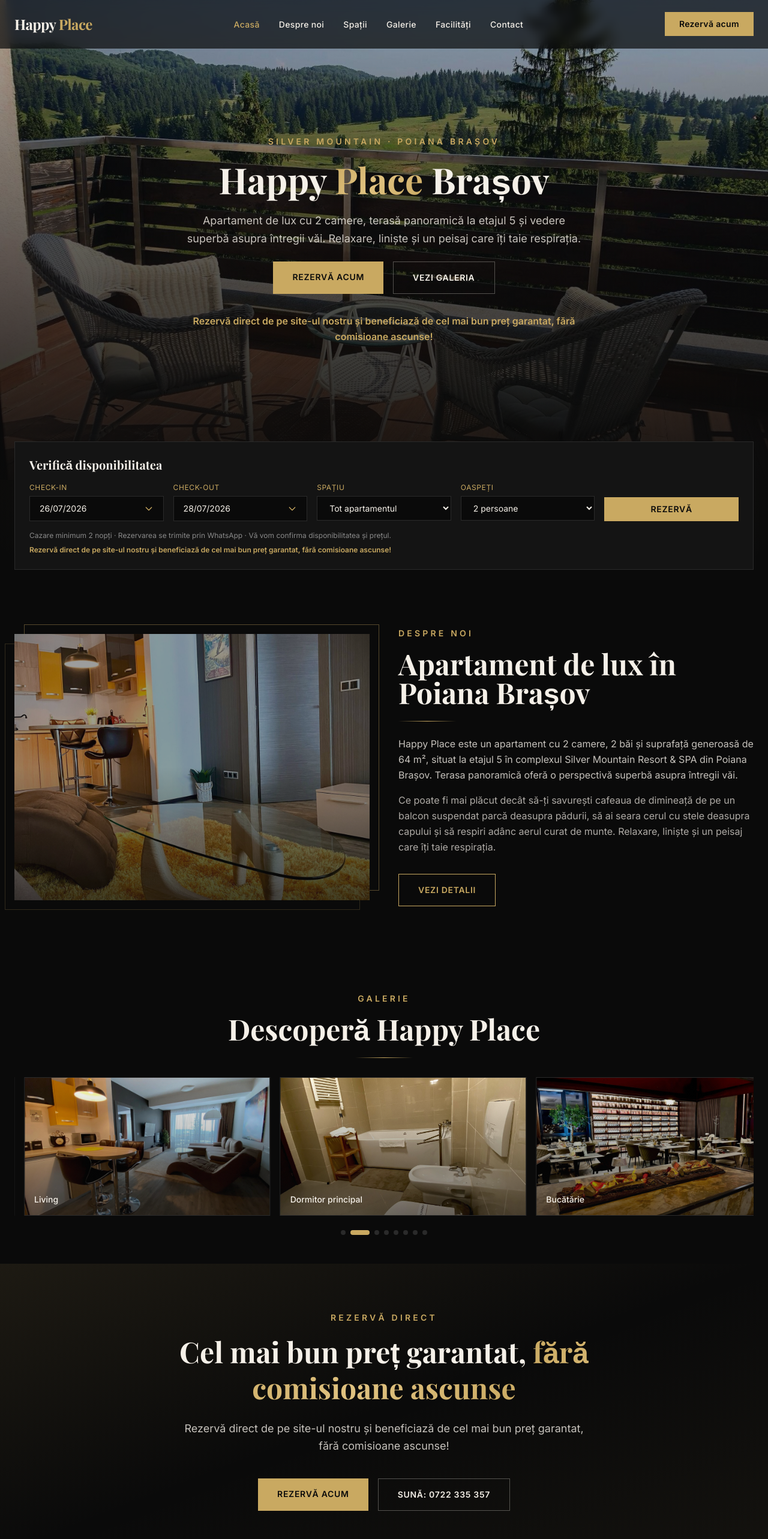
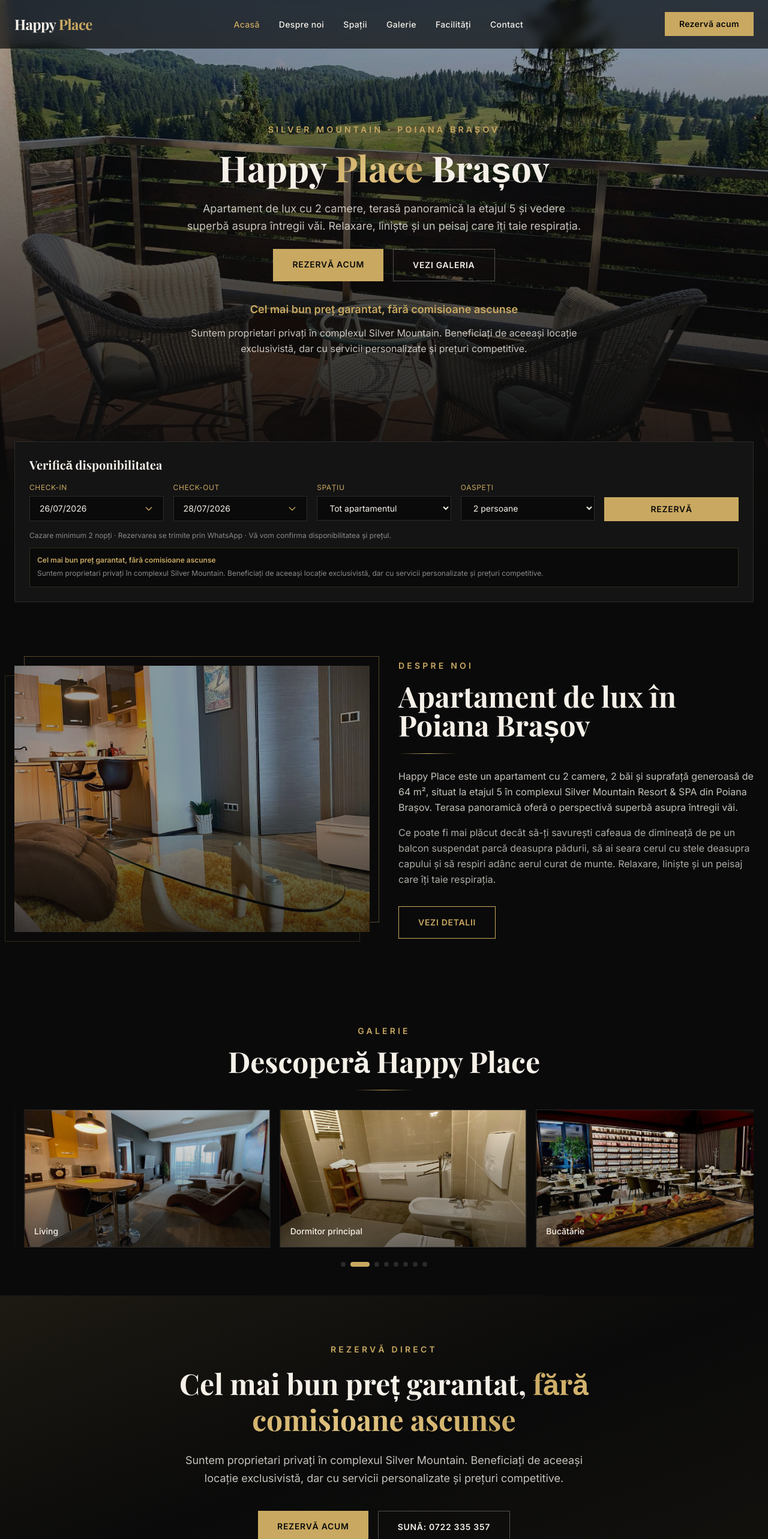
Before and after one commit to policolor-website/happyplace, a Next.js app: page / in a window 1280 px wide. Shown: the top 2566 px of the page at 60% size. Built offline with nearby package versions, Linux system fonts and the light colour scheme.

Commit message:
Mesaj "proprietari privati" in Hero, CTA, BookingEngine si Agrement
Titlu: Cel mai bun pret garantat, fara comisioane ascunse
Subtext: Suntem proprietari privati in complexul Silver Mountain.
Beneficiati de aceeasi locatie exclusivista, dar cu servicii
personalizate si preturi competitive.

```diff
--- a/src/app/agrement/page.tsx
+++ b/src/app/agrement/page.tsx
@@ -79,11 +79,13 @@ export default function AmenitiesPage() {
 
         <Reveal delay={200}>
           <div className="mt-16 p-8 bg-night-light border border-border-dark text-center">
-            <h2 className="font-display text-2xl font-bold text-cream mb-4">
-              Vrei să te bucuri de aceste facilități?
+            <h2 className="font-display text-2xl md:text-3xl font-bold text-cream mb-4">
+              Cel mai bun preț garantat, fără comisioane ascunse
             </h2>
-            <p className="text-gold text-sm md:text-base font-semibold mb-6 max-w-2xl mx-auto">
-              Rezervă direct de pe site-ul nostru și beneficiază de cel mai bun preț garantat, fără comisioane ascunse!
+            <p className="text-cream/80 text-sm md:text-base mb-6 max-w-2xl mx-auto leading-relaxed">
+              Suntem proprietari privați în complexul Silver Mountain. Beneficiați
+              de aceeași locație exclusivistă, dar cu servicii personalizate și
+              prețuri competitive.
             </p>
             <div className="flex flex-col sm:flex-row gap-4 justify-center">
               <Link
--- a/src/components/BookingEngine.tsx
+++ b/src/components/BookingEngine.tsx
@@ -124,9 +124,16 @@ export default function BookingEngine() {
       <p className="text-muted text-xs mt-4">
         Cazare minimum 2 nopți · Rezervarea se trimite prin WhatsApp · Vă vom confirma disponibilitatea și prețul.
       </p>
-      <p className="text-gold text-xs font-semibold mt-2">
-        Rezervă direct de pe site-ul nostru și beneficiază de cel mai bun preț garantat, fără comisioane ascunse!
-      </p>
+      <div className="mt-3 p-3 bg-night border border-gold/20">
+        <p className="text-gold text-xs font-semibold">
+          Cel mai bun preț garantat, fără comisioane ascunse
+        </p>
+        <p className="text-muted text-xs mt-1 leading-relaxed">
+          Suntem proprietari privați în complexul Silver Mountain. Beneficiați
+          de aceeași locație exclusivistă, dar cu servicii personalizate și
+          prețuri competitive.
+        </p>
+      </div>
     </div>
   );
 }
--- a/src/components/CTA.tsx
+++ b/src/components/CTA.tsx
@@ -18,8 +18,9 @@ export default function CTA() {
             <span className="text-gradient-gold">fără comisioane ascunse</span>
           </h2>
           <p className="text-base md:text-lg text-cream/80 mb-10 leading-relaxed max-w-2xl mx-auto">
-            Rezervă direct de pe site-ul nostru și beneficiază de cel mai bun
-            preț garantat, fără comisioane ascunse!
+            Suntem proprietari privați în complexul Silver Mountain. Beneficiați
+            de aceeași locație exclusivistă, dar cu servicii personalizate și
+            prețuri competitive.
           </p>
           <div className="flex flex-col sm:flex-row gap-4 justify-center">
             <Link
--- a/src/components/Hero.tsx
+++ b/src/components/Hero.tsx
@@ -53,12 +53,19 @@ export default function Hero() {
             Vezi galeria
           </Link>
         </div>
-        <p
-          className="text-gold text-sm md:text-base font-semibold mt-8 max-w-2xl mx-auto leading-relaxed"
+        <div
+          className="mt-8 max-w-2xl mx-auto"
           style={{ animation: "fadeUp 0.8s ease 0.8s forwards", opacity: 0 }}
         >
-          Rezervă direct de pe site-ul nostru și beneficiază de cel mai bun preț garantat, fără comisioane ascunse!
-        </p>
+          <p className="text-gold text-base md:text-lg font-semibold leading-relaxed">
+            Cel mai bun preț garantat, fără comisioane ascunse
+          </p>
+          <p className="text-cream/80 text-sm md:text-base mt-3 leading-relaxed">
+            Suntem proprietari privați în complexul Silver Mountain. Beneficiați
+            de aceeași locație exclusivistă, dar cu servicii personalizate și
+            prețuri competitive.
+          </p>
+        </div>
       </div>
     </section>
   );
```
